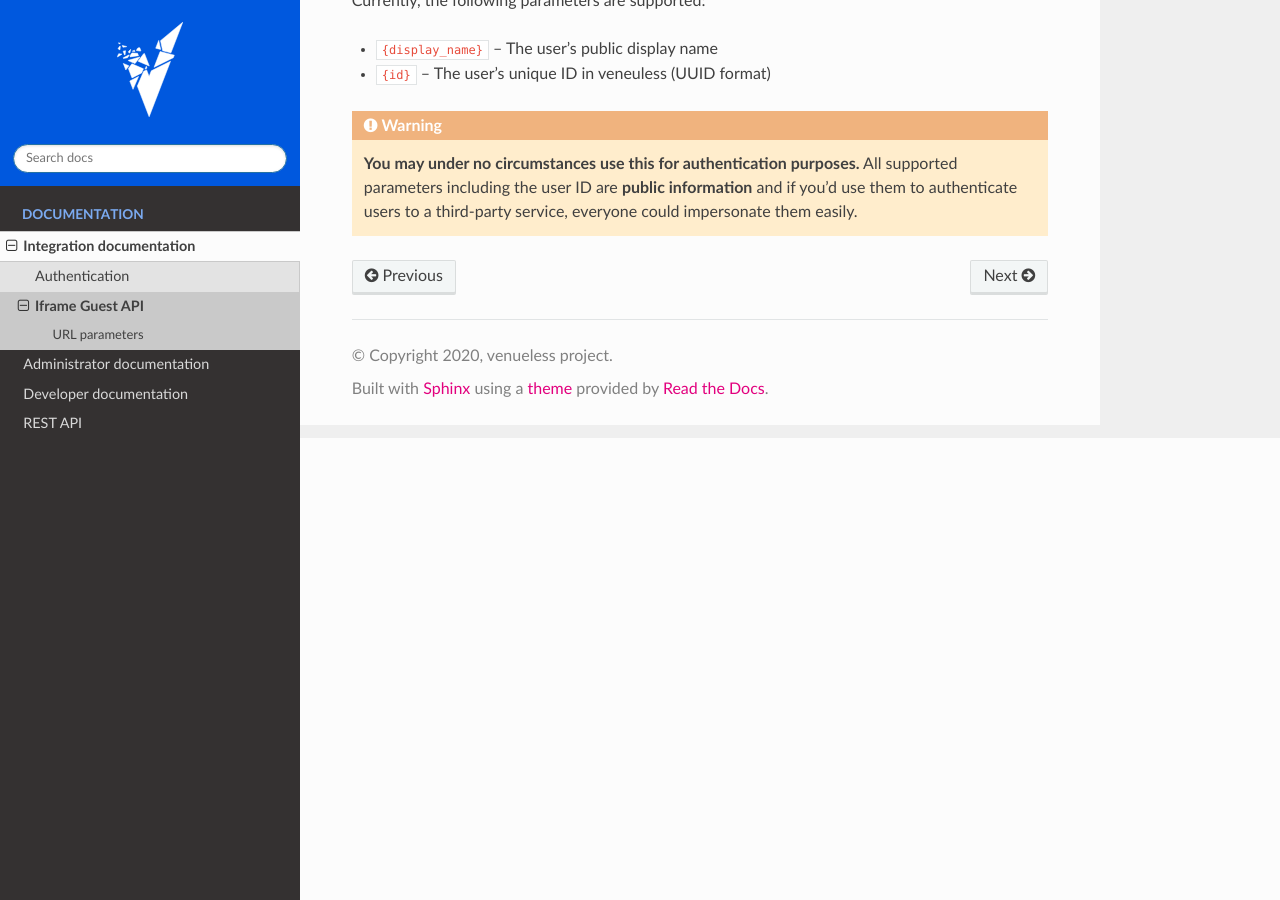
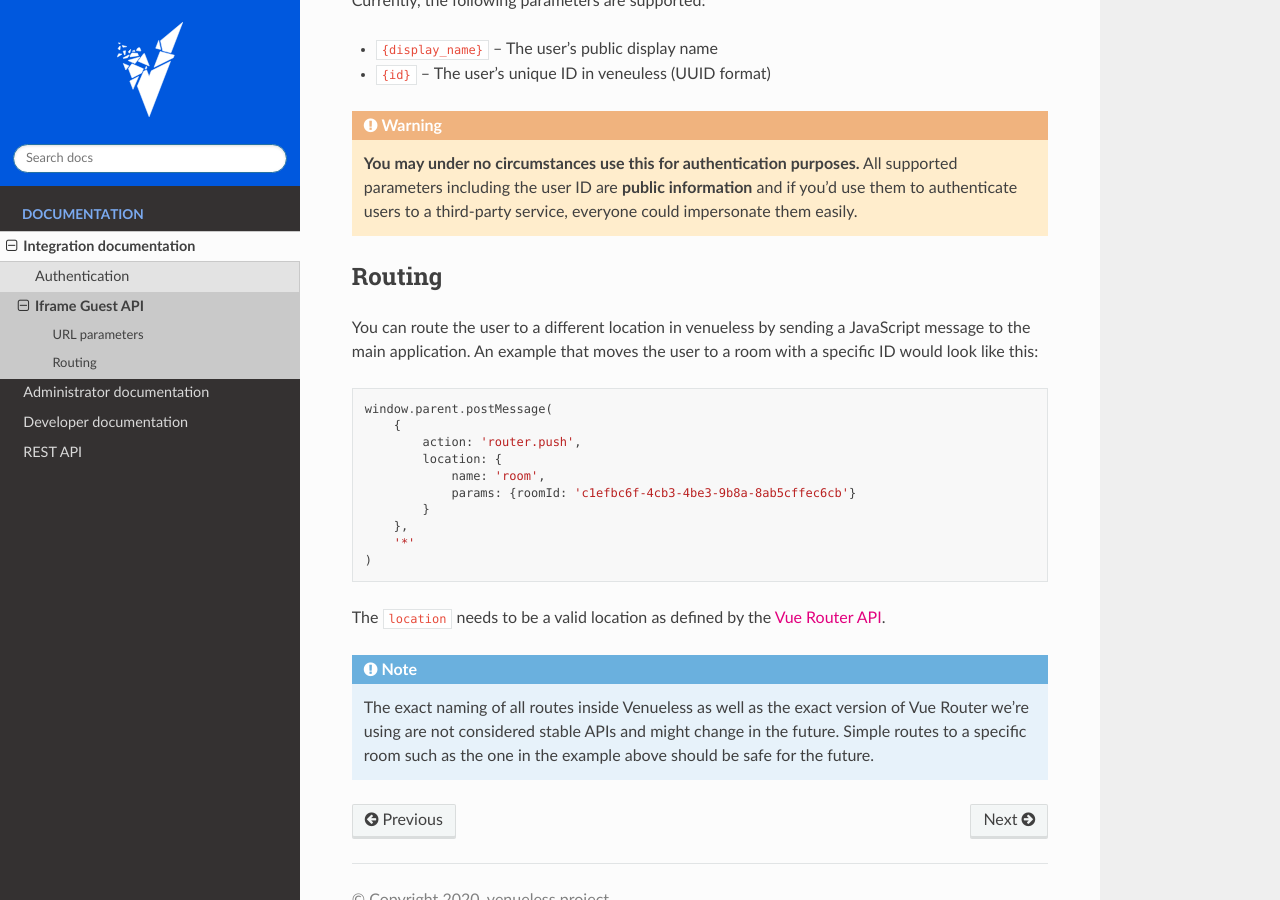
Before and after one commit to fossasia/eventyay-video, a Sphinx documentation site: the page built from docs/integration/iframe.rst, in a window 1280 px wide and 900 px high, scrolled down 462 px. Built offline with Sphinx 7.4.7 and the Read the Docs theme 2.0.0, drawn with Linux system fonts in a browser that asks for light colours.

Commit message:
[webapp] Expose Vue router to iframes

```diff
--- a/docs/integration/iframe.rst
+++ b/docs/integration/iframe.rst
@@ -22,3 +22,31 @@ Currently, the following parameters are supported:
    **You may under no circumstances use this for authentication purposes.** All supported parameters including the user
    ID are **public information** and if you'd use them to authenticate users to a third-party service, everyone could
    impersonate them easily.
+
+
+Routing
+-------
+
+You can route the user to a different location in venueless by sending a JavaScript message to the main application.
+An example that moves the user to a room with a specific ID would look like this::
+
+    window.parent.postMessage(
+        {
+            action: 'router.push',
+            location: {
+                name: 'room',
+                params: {roomId: 'c1efbc6f-4cb3-4be3-9b8a-8ab5cffec6cb'}
+            }
+        },
+        '*'
+    )
+
+The ``location`` needs to be a valid location as defined by the `Vue Router API`_.
+
+.. note::
+
+   The exact naming of all routes inside Venueless as well as the exact version of Vue Router we're using are not
+   considered stable APIs and might change in the future. Simple routes to a specific room such as the one in the
+   example above should be safe for the future.
+
+.. _Vue Router API: https://router.vuejs.org/guide/essentials/navigation.html#router-push-location-oncomplete-onabort
```
Also changed, not shown: webapp/src/components/IframePage.vue (+14 -1 lines).
